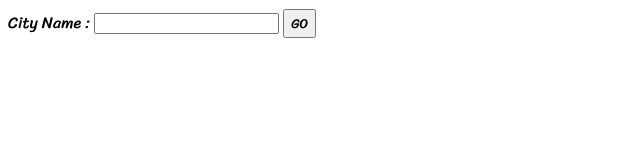
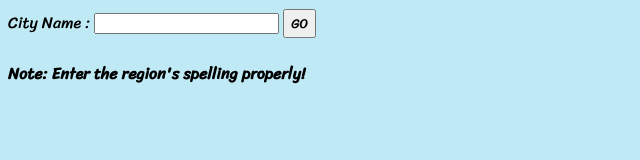
Before and after one commit to aadityasemwal7/temprature-app, a website: page index.html in a window 1280 px wide. Shown: the whole page, without its empty margins (0-640 px from the left). Drawn offline with Linux system fonts and the light colour scheme.

Commit message:
new commit

```diff
--- a/index.html
+++ b/index.html
@@ -7,12 +7,14 @@
 	<!-- <link rel="stylesheet" href="./style.css"> -->
 	<link href="https://fonts.googleapis.com/css2?family=Baloo+Bhai+2&family=Secular+One&family=Sriracha&display=swap" rel="stylesheet">
 </head>
-<body>
+<body style="background-color: #BFEAF5;">
+
 	<form action="/" method="post">
 	<label for="city" style="font-family: 'Sriracha', cursive;">City Name : </label>
 	<input type="text" id="city" name="cityName">
 	<button type="submit" style="font-family: 'Sriracha', cursive;">GO</button>
 
 	</form>
+	<h4 style="font-family: 'Sriracha', cursive;">Note: Enter the region's spelling properly!</h4>
 </body>
 </html>
--- a/style.css
+++ /dev/null
@@ -1,3 +0,0 @@
-* {
-	background-color: green;
-}
```
